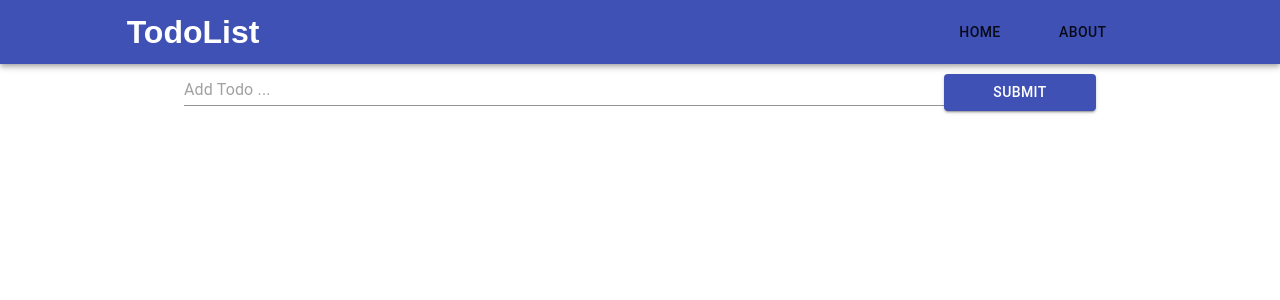
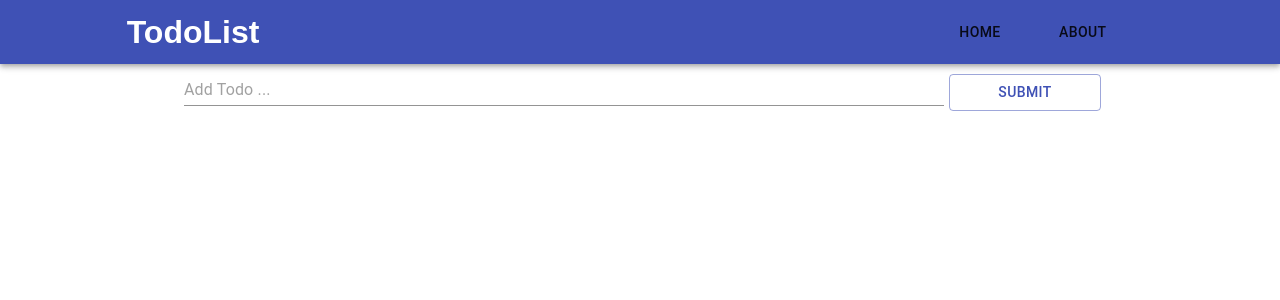
Before and after one commit to sabyanna/ReactTodoApp, a React (Create React App) app: page / in a window 1280 px wide. Shown: the top 300 px of the page. Built offline with nearby package versions, Linux system fonts and the light colour scheme; no server answers; the HTML template or start-up script is replaced by a standard one.

Commit message:
addTodo form style fixed

```diff
--- a/src/components/AddTodo.js
+++ b/src/components/AddTodo.js
@@ -36,16 +36,18 @@ export class AddTodo extends Component {
                             placeholder="Add Todo ..."
                             value={this.state.title}
                             onChange={this.onChange}
+
                             fullWidth
                         />
                         </Grid>
                     <Grid item xs={2}>
                         <Button
-                            variant="contained"
+                            variant="outlined"
                             color="primary"
                             type="submit"
                             value="submit"
                             className="btn"
+                            style={{marginLeft: '5px'}}
                             fullWidth
                         >Submit</Button>
                     </Grid>
```
